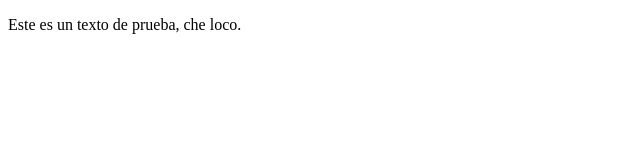
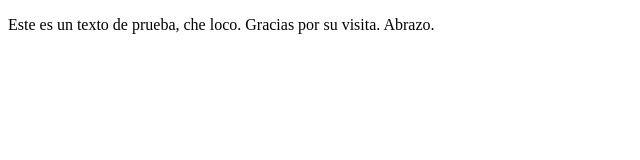
Before and after one commit to MicheJM/proyectoDemoCursoPrework, a plain HTML site: page index.html in a window 1280 px wide. Shown: the whole page, without its empty margins (0-640 px from the left). Drawn offline with Linux system fonts and the light colour scheme.

Commit message:
cambios agregados agradecimientos

```diff
--- a/index.html
+++ b/index.html
@@ -8,7 +8,7 @@
 </head>
 <body>
     <P>
-        Este es un texto de prueba, che loco.
+        Este es un texto de prueba, che loco. Gracias por su visita. Abrazo.
     </P>
 </body>
 </html>
```
